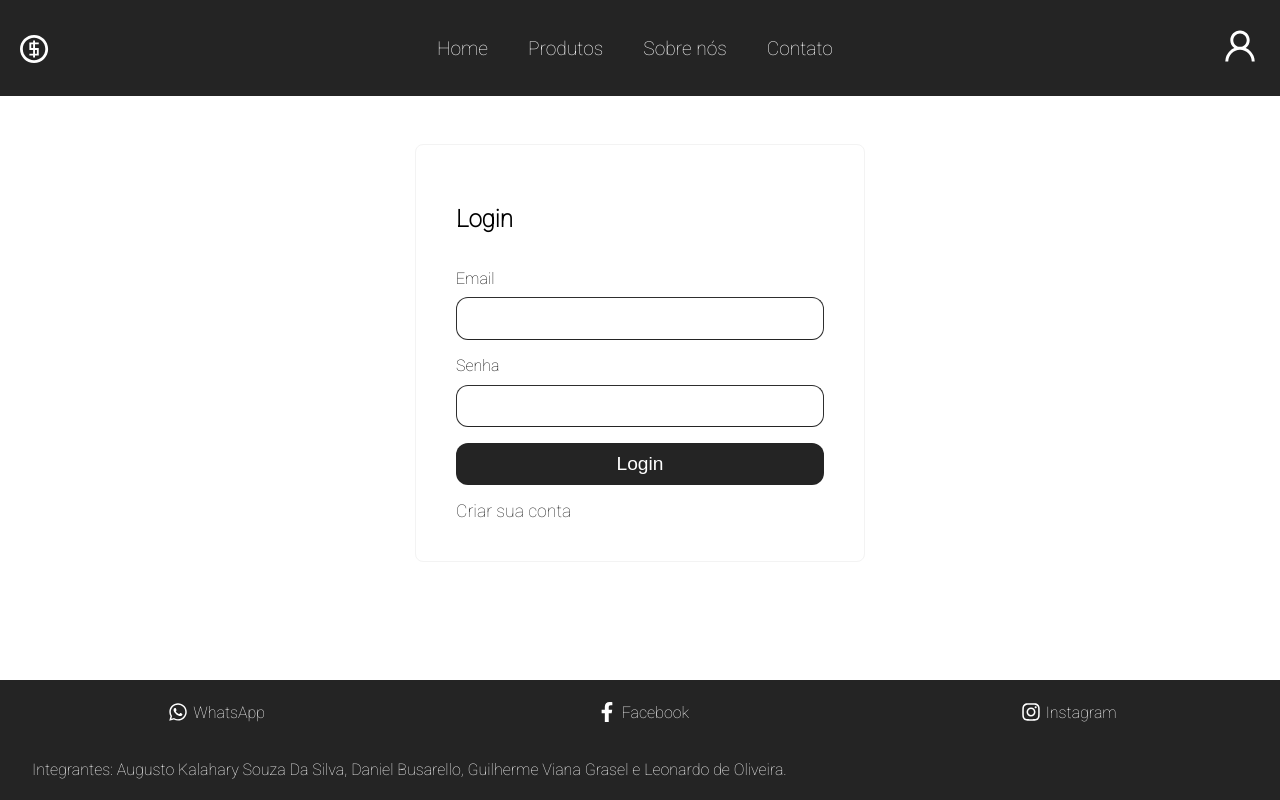
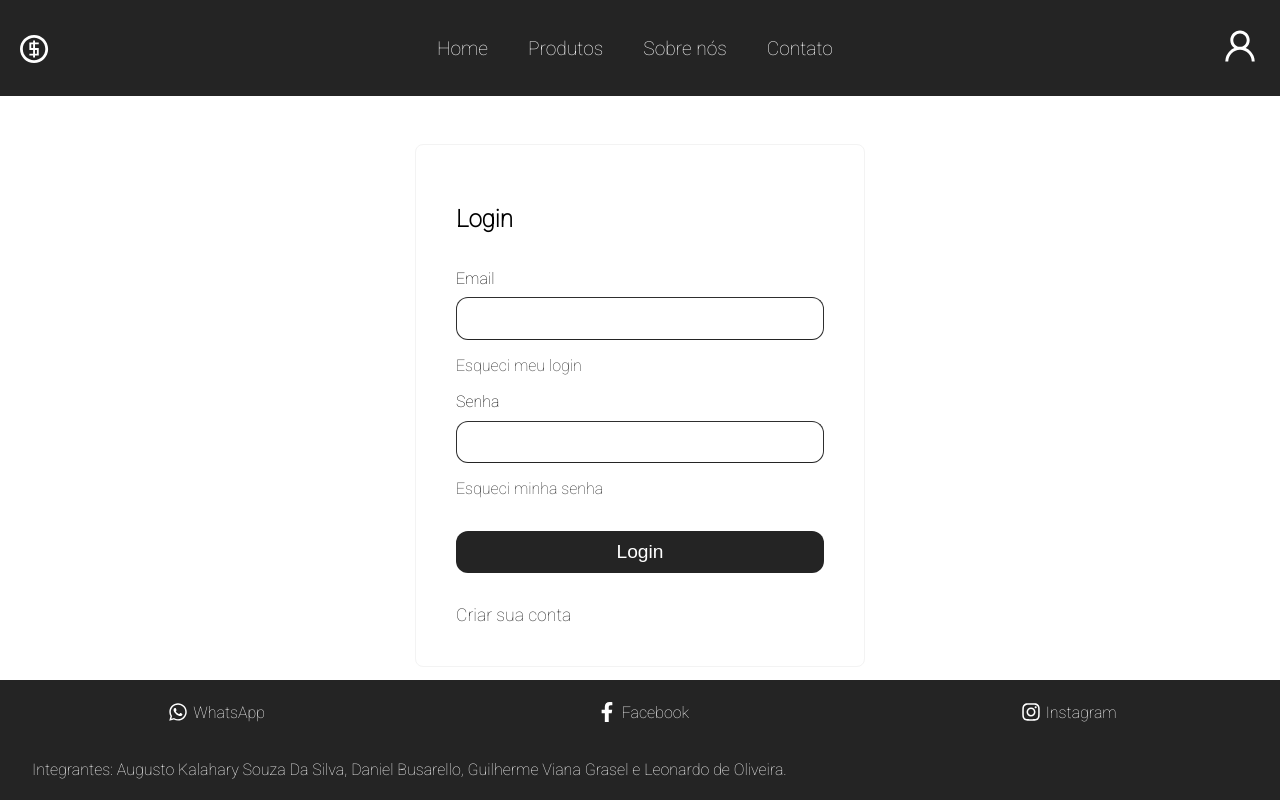
Before and after one commit to DanielBusarello/ecommerce-avaliacao, a React (Create React App) app: page /login in a window 1280 px wide. Built offline with nearby package versions, Linux system fonts and the light colour scheme.

Commit message:
Adicionado links para "esqueci meu login" e "esqueci minha senha" Adicionado transitions nos Links da tela de login e no botão salvar da tela de edição de perfil

```diff
--- a/src/components/SignIn/SignIn.js
+++ b/src/components/SignIn/SignIn.js
@@ -37,16 +37,24 @@ export default function SignIn(props) {
                         <input required type="email" name="email" id="email" onChange={(e) => setEmail(e.target.value)}/>
                     </li>
                     <li>
+                        <Link to="/login_recovery">Esqueci meu login</Link>
+                    </li>
+
+                    <li>
                         <label htmlFor="password">
                             Senha
                         </label>
                         <input required type="password" name="password" id="password" onChange={(e) => setPassword(e.target.value)}/>
                     </li>
                     <li>
+                        <Link to="/password_recovery">Esqueci minha senha</Link>
+                    </li>
+
+                    <li>
                         <button type="submit" onClick={authHandler}>Login</button>
                     </li>
                     <li>
-                        <Link to="/signup">Criar sua conta</Link>
+                        <Link id="signup-button" to="/signup">Criar sua conta</Link>
                     </li>
                 </ul>
             </form>
--- a/src/components/SignIn/SignIn.scss
+++ b/src/components/SignIn/SignIn.scss
@@ -25,12 +25,31 @@
       font-size: 1.5rem;
     }
 
-        a {
+    a:not(#signup-button) {
+      width: fit-content;
       color: var(--color-font-dark);
-            font-size: 1.1rem;
+      font-size: 1rem;
+      border-bottom: 1px solid transparent;
+      transition: border-bottom-color .2s;
 
       &:hover {
         transform: scale(1.01);
+        border-bottom: 1px solid #242424;
+      }
+    }
+
+    #signup-button {
+      display: flex;
+      width: fit-content;
+      color: var(--color-font-dark);
+      font-size: 1.1rem;
+      margin-top: 1rem;
+      border-bottom: 1px solid transparent;
+      transition: border-bottom-color .2s;
+
+      &:hover {
+        transform: scale(1.01);
+        border-bottom: 1px solid #242424;
       }
     }
   }
@@ -50,6 +69,7 @@
     display: flex;
     justify-content: center;
     align-items: center;
+    margin-top: 1rem;
 
     background: var(--color-font-dark);
     border: none;
@@ -62,6 +82,7 @@
     height: 2rem;
     color: var(--color-font-light);
     font-size: 1.2rem;
+    transition: all .15s ease-in-out;
 
     &:hover {
       transform: scale(1.01);
--- a/src/screens/EditProfileScreen.scss
+++ b/src/screens/EditProfileScreen.scss
@@ -59,6 +59,7 @@
     height: 2rem;
     color: var(--color-font-light);
     font-size: 1.2rem;
+    transition: all .15s ease-in-out;
 
     &:hover {
       transform: scale(1.01);
```
Lines whose indentation alone changed are shown as unchanged.
